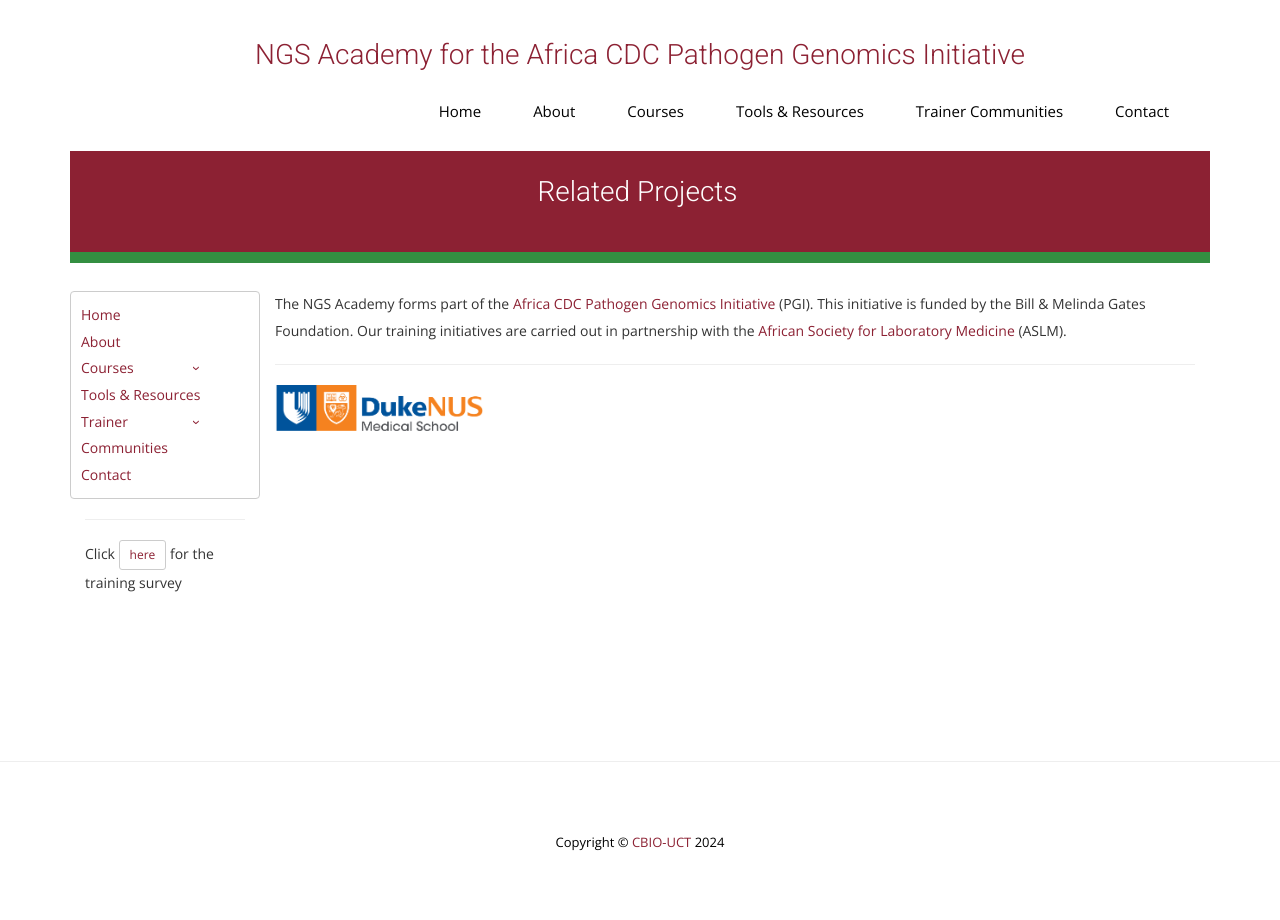
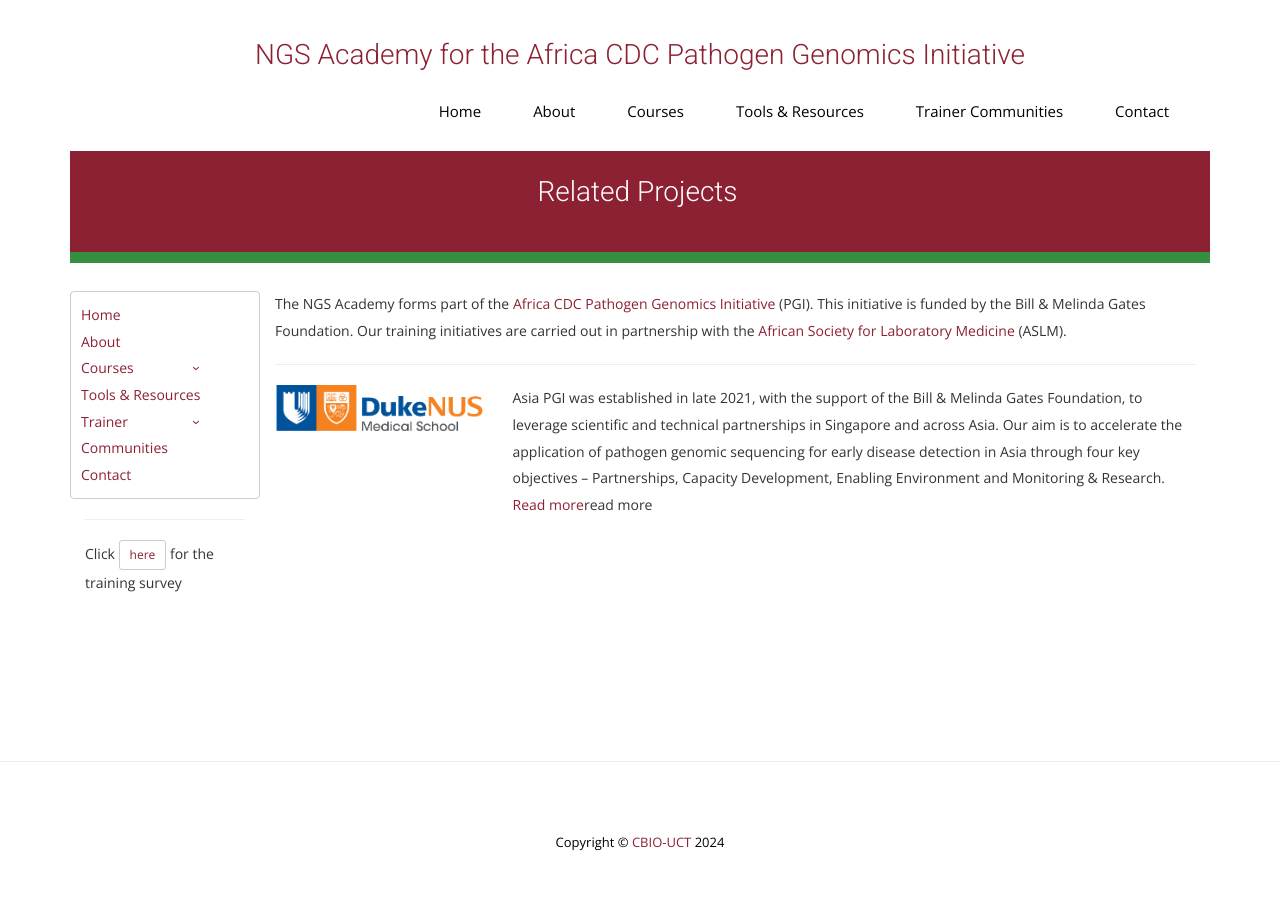
Before and after one commit to uct-cbio/ngs-academy, a Jekyll site: the page built from related_projects.html, in a window 1280 px wide. Built offline with Jekyll 4.4.1, drawn with Linux system fonts in a browser that asks for light colours; nearby versions of some CDN libraries; some web fonts are replaced; library files that are not in the unit come from our copies; comment, search, counter and statistics services are not loaded.

Commit message:
added asia pgi text

```diff
--- a/related_projects.html
+++ b/related_projects.html
@@ -6,10 +6,9 @@
 
 <div class="">
   <div class="row">
-    <div class="col-sm-3  text-white"><a href="https://www.duke-nus.edu.sg/asiapgi/about/about-apgi" target="_blank"><img alt="..." width="100%" src="/ngs-academy/img/dukenuslogo.png"/></a></div> <!-- Blue background with white text -->
-    <div class="col-sm-3 text-white"></div> <!-- Green background with white text -->
-    <div class="col-sm-3 text-dark"></div>  <!-- Yellow background with dark text -->
-    <div class="col-sm-3 text-white"></div>   <!-- Red background with white text -->
+    <div class="col-sm-3  text-white"><img alt="..." width="100%" src="/ngs-academy/img/dukenuslogo.png"/></div> <!-- Blue background with white text -->
+    <div class="col-sm-9">Asia PGI was established in late 2021, with the support of the Bill & Melinda Gates Foundation, to leverage scientific and technical partnerships in Singapore and across Asia. Our aim is to accelerate the application of pathogen genomic sequencing for early disease detection in Asia through four key objectives – Partnerships, Capacity Development, Enabling Environment and Monitoring & Research.<br> <a href="https://www.duke-nus.edu.sg/asiapgi/about/about-apgi" target="_blank">Read more</a>read more</div> <!-- Green background with white text -->
+
   </div>
 </div>
 <br>
```
